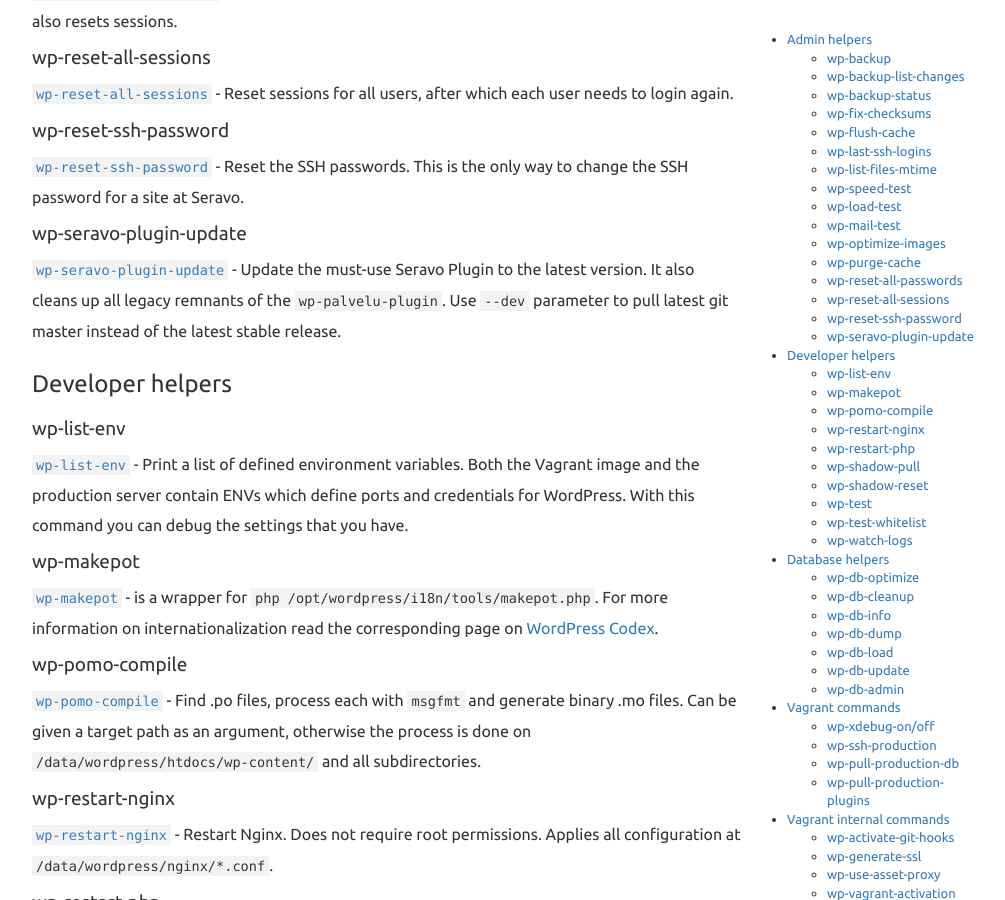
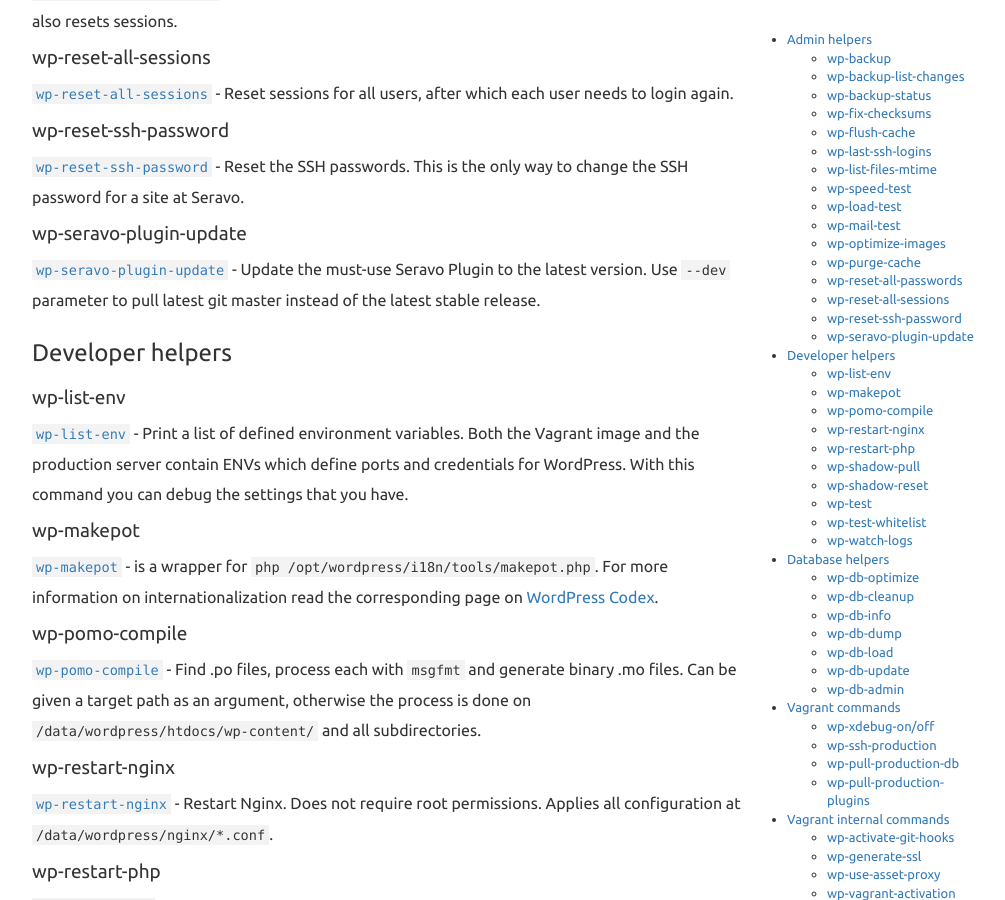
Before and after one commit to Seravo/docs, a Jekyll site: the page built from _posts/2015-10-13-available-commands.md, in a window 1280 px wide and 900 px high, scrolled down 2082 px. Shown: the whole window, without its empty margins (233-1238 px from the left). Built offline with Jekyll 4.4.1, drawn with Linux system fonts in a browser that asks for light colours; nearby versions of some CDN libraries.

Commit message:
Clean away deprecated mentions of 'wp-palvelu'

```diff
--- a/_config.yml
+++ b/_config.yml
@@ -10,7 +10,7 @@
 github:
     repo: Seravo/docs
 
-# Seravo.com/docs entity (former docs.wp-palvelu.fi)
+# Seravo.com/docs entity
 google_analytics_id: 'UA-53086901-9'
 
 # Site verification for webmasters
--- a/_posts/2015-10-13-available-commands.md
+++ b/_posts/2015-10-13-available-commands.md
@@ -63,7 +63,7 @@
 [`wp-reset-ssh-password`](/docs/man/wp-reset-ssh-password) - Reset the SSH passwords. This is the only way to change the SSH password for a site at Seravo.
 
 #### wp-seravo-plugin-update
-[`wp-seravo-plugin-update`](/docs/man/wp-seravo-plugin-update) - Update the must-use Seravo Plugin to the latest version. It also cleans up all legacy remnants of the `wp-palvelu-plugin`. Use `--dev` parameter to pull latest git master instead of the latest stable release.
+[`wp-seravo-plugin-update`](/docs/man/wp-seravo-plugin-update) - Update the must-use Seravo Plugin to the latest version. Use `--dev` parameter to pull latest git master instead of the latest stable release.
 
 
 ### Developer helpers
```
Also changed, not shown: _posts/2015-10-12-deploy-using-git.md (+1 -1 lines).
